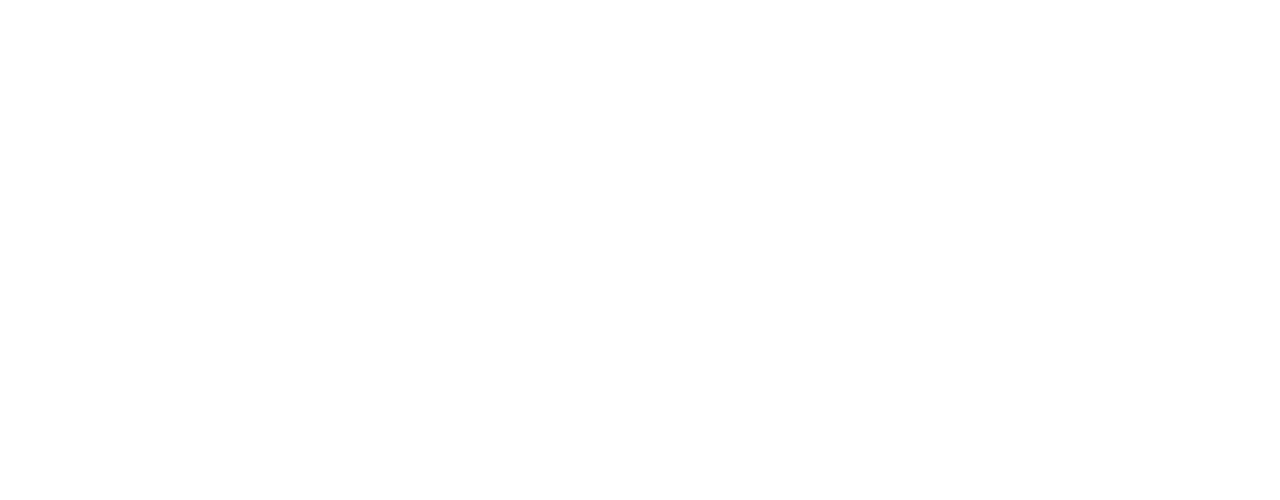
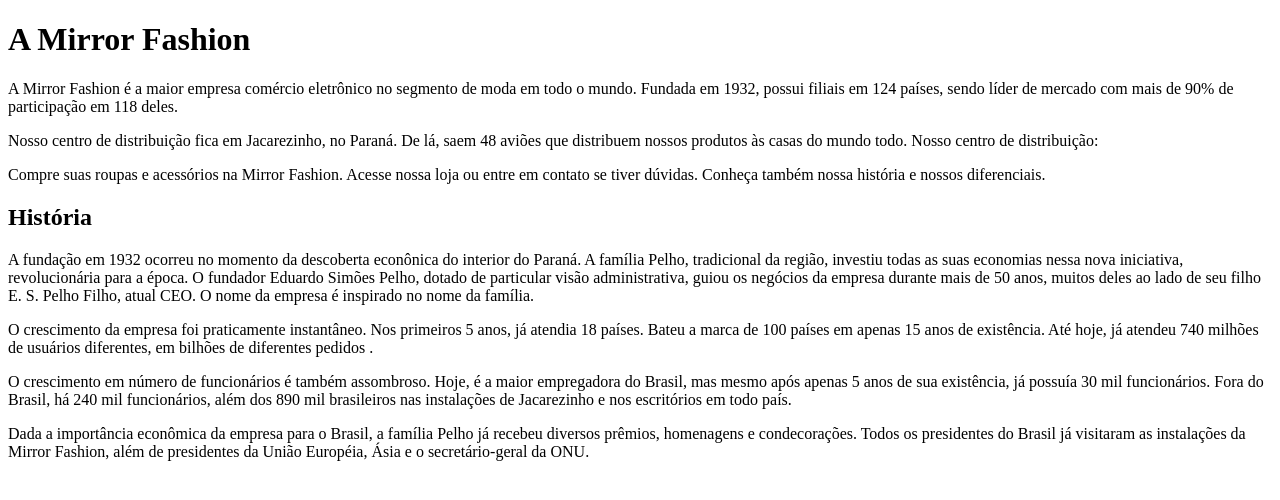
Before and after one commit to Tvitor/Curso-Caelum-HTML-CSS-Javascript, a plain HTML site: page Caelum HTML,CSS, JS/mirrorfashion/sobre.html in a window 1280 px wide. Drawn offline with Linux system fonts and the light colour scheme.

Commit message:
reiniciando

```diff
--- a/Caelum HTML,CSS, JS/mirrorfashion/sobre.html
+++ b/Caelum HTML,CSS, JS/mirrorfashion/sobre.html
@@ -0,0 +1,57 @@
+<!DOCTYPE html>
+<html>
+    <head>
+        <meta charset="utf-8">
+            <title>Sobre a Mirro Fashion</title>
+    </head>
+    <body>
+        <h1>A Mirror Fashion</h1>
+
+<p>
+    A Mirror Fashion é a maior empresa comércio eletrônico no segmento de moda em todo o mundo.
+Fundada em 1932, possui filiais em 124 países, sendo líder de mercado com mais de 90% de
+participação em 118 deles.
+</p>
+
+<p>
+    Nosso centro de distribuição fica em Jacarezinho, no Paraná. De lá, saem 48 aviões que
+distribuem nossos produtos às casas do mundo todo. Nosso centro de distribuição:
+</p>
+
+<p>
+    Compre suas roupas e acessórios na Mirror Fashion. Acesse nossa loja ou entre em contato
+se tiver dúvidas. Conheça também nossa história e nossos diferenciais.
+</p>
+
+
+
+<h2>História</h2>
+
+<p>
+    A fundação em 1932 ocorreu no momento da descoberta econônica do interior do Paraná. A
+família Pelho, tradicional da região, investiu todas as suas economias nessa nova iniciativa,
+revolucionária para a época. O fundador Eduardo Simões Pelho, dotado de particular visão
+administrativa, guiou os negócios da empresa durante mais de 50 anos, muitos deles ao lado
+de seu filho E. S. Pelho Filho, atual CEO. O nome da empresa é inspirado no nome da família.
+</p>
+
+<p>
+    O crescimento da empresa foi praticamente instantâneo. Nos primeiros 5 anos, já atendia 18 países.
+Bateu a marca de 100 países em apenas 15 anos de existência. Até hoje, já atendeu 740 milhões
+de usuários diferentes, em bilhões de diferentes pedidos
+.</p>
+
+<p>
+    O crescimento em número de funcionários é também assombroso. Hoje, é a maior empregadora do
+Brasil, mas mesmo após apenas 5 anos de sua existência, já possuía 30 mil funcionários. Fora do
+Brasil, há 240 mil funcionários, além dos 890 mil brasileiros nas instalações de Jacarezinho e
+nos escritórios em todo país.
+</p>
+
+<p>
+    Dada a importância econômica da empresa para o Brasil, a família Pelho já recebeu diversos prêmios,
+homenagens e condecorações. Todos os presidentes do Brasil já visitaram as instalações da Mirror
+Fashion, além de presidentes da União Européia, Ásia e o secretário-geral da ONU.
+</p>
+    </body>
+</html>
```
Also changed, not shown: Caelum HTML,CSS, JS/index.html (+1 -1 lines).
